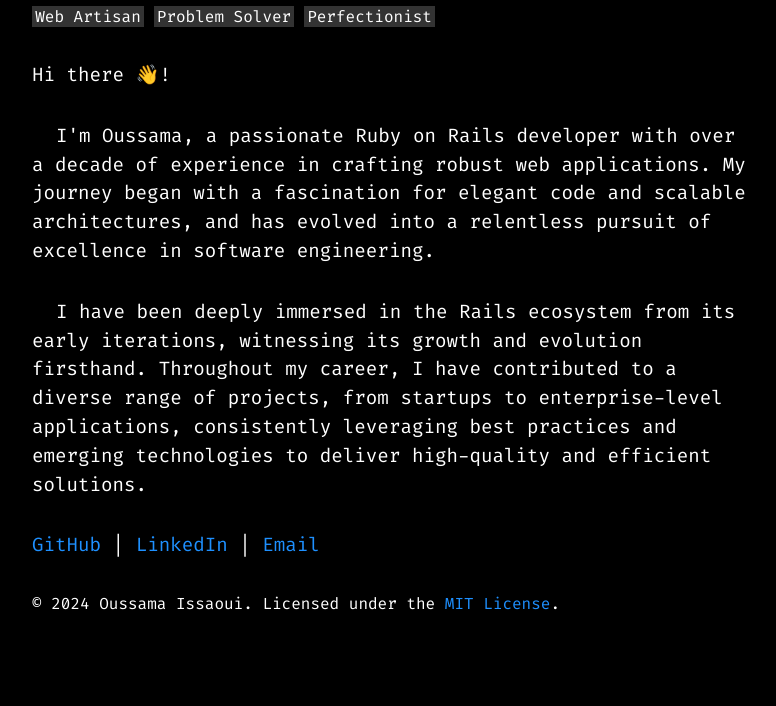
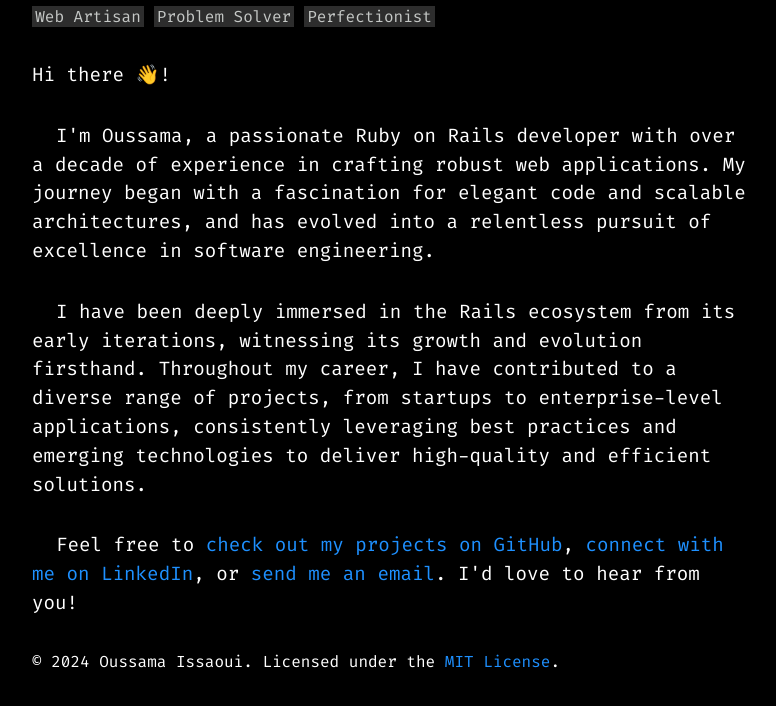
Before and after one commit to thesubr00t/thesubr00t.github.io, a plain HTML site: page index.html in a window 1280 px wide. Shown: the part 90-796 px from the top of the page, without its empty margins (248-1024 px from the left). Drawn offline with Linux system fonts and the light colour scheme.

Commit message:
Rewrited social links

```diff
--- a/index.html
+++ b/index.html
@@ -34,9 +34,9 @@
       technologies to deliver high-quality and efficient solutions.
     </p>
     <p>
-      <a href="https://github.com/thesubr00t" target="_blank">GitHub</a> |
-      <a href="https://www.linkedin.com/in/oussama-issaoui" target="_blank">LinkedIn</a> |
-      <a href="mailto:thesubroot@gmail.com">Email</a>
+      Feel free to <a href="https://github.com/thesubr00t" target="_blank">check out my projects on GitHub</a>,
+      <a href="https://www.linkedin.com/in/oussama-issaoui" target="_blank">connect with me on LinkedIn</a>, or
+      <a href="mailto:thesubroot@gmail.com">send me an email</a>. I'd love to hear from you!
     </p>
     <p>
       &copy; 2024 Oussama Issaoui. Licensed under the
--- a/style.css
+++ b/style.css
@@ -16,7 +16,6 @@ main {
   max-width: 768px;
   width: 100%;
   padding: 1.5rem;
-  padding-bottom: 0;
   flex: 1;
   margin: 0 auto;
 }
@@ -33,8 +32,13 @@ p {
 }
 
 p:nth-of-type(3),
-p:nth-of-type(4) {
+p:nth-of-type(4),
+p:nth-of-type(5) {
   text-indent: 1.5rem;
+}
+
+p > * {
+  text-indent: 0;
 }
 
 p:first-of-type,
@@ -47,17 +51,24 @@ p:last-of-type {
 }
 
 p:first-of-type > span {
-  background-color: #333;
+  background-color: #2d2d2d;
   padding: 0 0.2rem;
+  color: #c5c8c6;
 }
 
 a {
   color: #1e90ff;
   text-decoration: none;
+  position: relative;
+  background-image: linear-gradient(currentColor, currentColor);
+  background-size: 0 2px;
+  background-repeat: no-repeat;
+  background-position: 0 100%;
+  transition: background-size 0.3s ease;
 }
 
 a:hover {
-  text-decoration: underline;
+  background-size: 100% 2px;
 }
 
 /* Responsive Styles */
```
